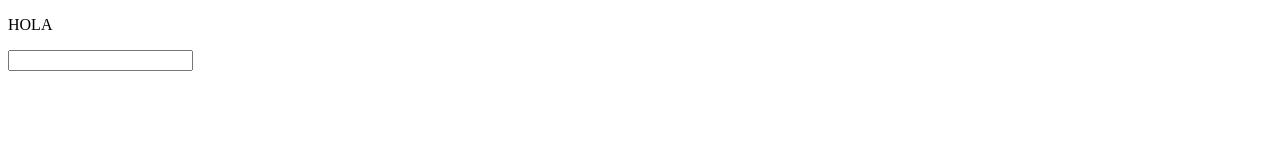
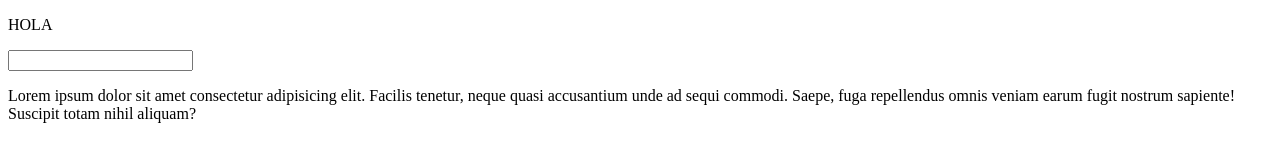
Before and after one commit to f-beltran/tec-web, a plain HTML site: page index.html in a window 1280 px wide. Drawn offline with Linux system fonts and the light colour scheme.

Commit message:
Incluir parrafo

```diff
--- a/index.html
+++ b/index.html
@@ -8,5 +8,6 @@
 <body>
     <p>HOLA</p>
     <input type="text">
+    <p>Lorem ipsum dolor sit amet consectetur adipisicing elit. Facilis tenetur, neque quasi accusantium unde ad sequi commodi. Saepe, fuga repellendus omnis veniam earum fugit nostrum sapiente! Suscipit totam nihil aliquam?</p>
 </body>
 </html>
```
